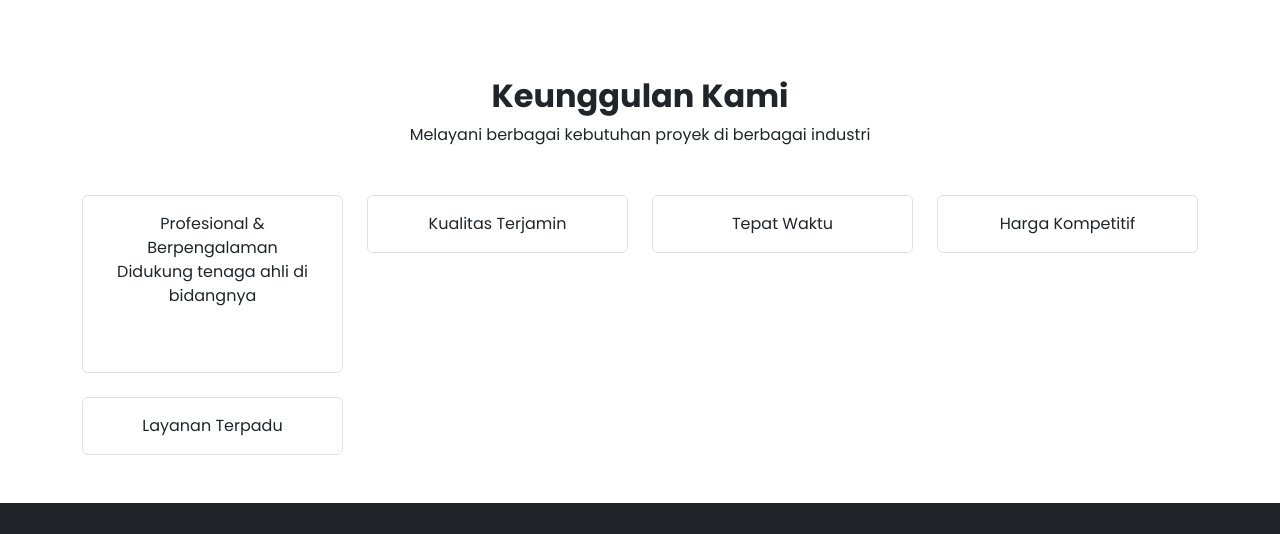
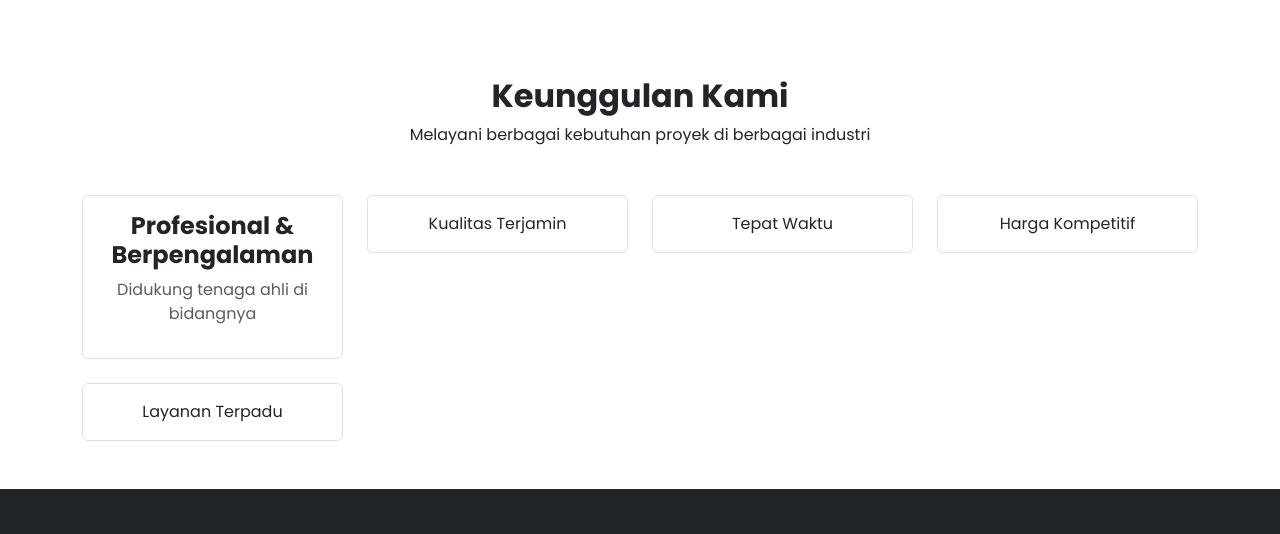
Before and after one commit to rizvenhabibi/jagakaryateknik, a plain HTML site: page index.html in a window 1280 px wide. Shown: the part 2083-2617 px from the top of the page. Drawn offline with nearby package versions, Linux system fonts and the light colour scheme.

Commit message:
Update index.html

```diff
--- a/index.html
+++ b/index.html
@@ -129,8 +129,8 @@
             <p class="mb-5">Melayani berbagai kebutuhan proyek di berbagai industri</p>
             <div class="row g-4">
                 <div class="col-6 col-md-3">
-                    <div class="p-3 border rounded">Profesional & Berpengalaman
-                    <p class="mb-5">Didukung tenaga ahli di bidangnya</p></div>
+                    <div class="p-3 border rounded"><h4 class="fw-bold">Profesional & Berpengalaman
+                    </h4><p class="text-muted">Didukung tenaga ahli di bidangnya</p></div>
                 </div>
                 <div class="col-6 col-md-3">
                     <div class="p-3 border rounded">Kualitas Terjamin</div>
```
